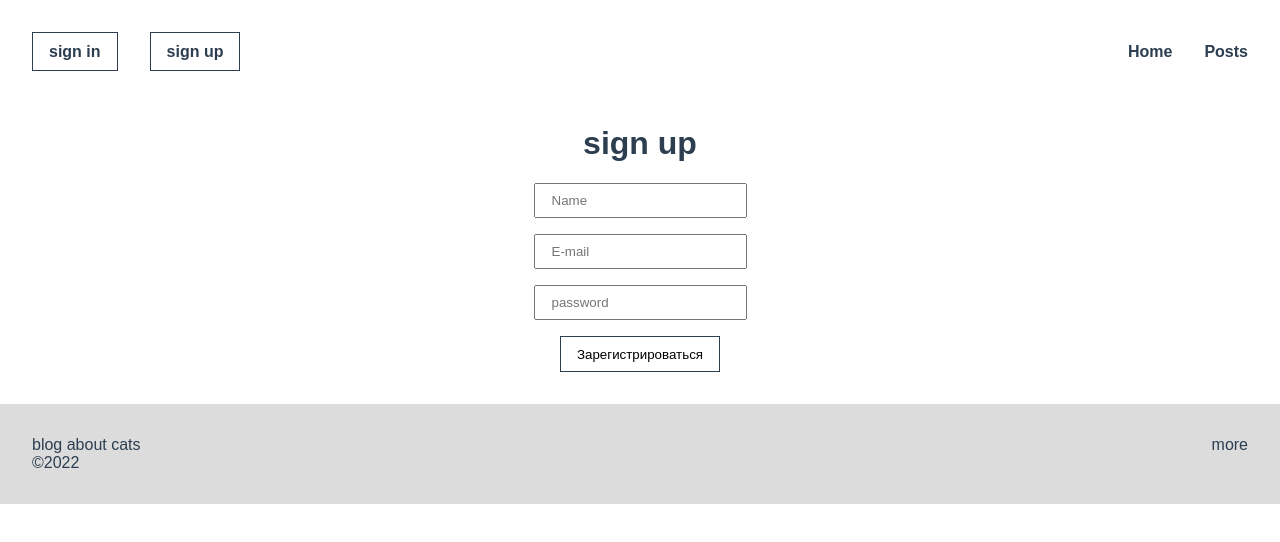
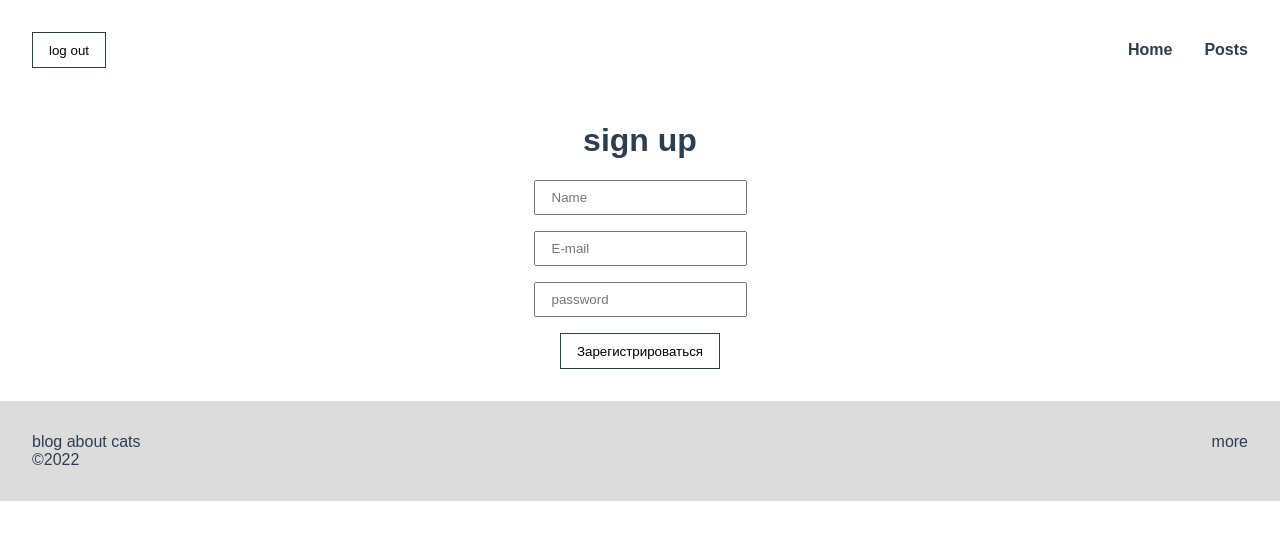
Before and after one commit to zaynapdev/spa-blog, a Vue app: page /signup in a window 1280 px wide. Shown: the top 542 px of the page. Built offline with nearby package versions, Linux system fonts and the light colour scheme; no server answers; sample sign-in values are in the browser's storage.

Commit message:
firebase

```diff
--- a/package.json
+++ b/package.json
@@ -8,6 +8,7 @@
   },
   "dependencies": {
     "core-js": "^3.8.3",
+    "firebase": "^9.12.1",
     "vue": "^3.2.13",
     "vue-router": "^4.0.3",
     "vuex": "^4.0.0"
--- a/src/components/Header.vue
+++ b/src/components/Header.vue
@@ -1,6 +1,6 @@
 <template>
   <nav>
-    <div class="nav" v-if="store.getters.checkIfLogged">
+    <div class="nav" v-if="store.getters.user">
       <router-link to="/signin">
         <button @click="store.commit('logOut')" class="button" >log out</button>
       </router-link>
--- a/src/components/SigninForm.vue
+++ b/src/components/SigninForm.vue
@@ -1,7 +1,7 @@
 <template>
-  <form action="" @submit.prevent="auth(loginin, passwordin)">
-    <input type="email" v-model="loginin" id="a" placeholder="E-mail">
-    <input type="password" v-model="passwordin" placeholder="password">
+  <form action="" @submit.prevent="auth()">
+    <input type="email" v-model="login" id="a" placeholder="E-mail">
+    <input type="password" v-model="password" placeholder="password">
     <input type="submit" value="Войти" class="button">
   </form>
 </template>
@@ -14,28 +14,17 @@ import router from '@/router'
 export default {
   name: 'Signin',
   setup(){
-    const loginin = ref('')
-    const passwordin = ref('')
+    const login = ref('')
+    const password = ref('')
     const store = useStore()
 
-    const auth=(l, p)=>{
-      const checkUser = store.getters.users.find(user=> user.login == l)
-      if (l == '') {
-        console.log('input login')
-      }else if(!checkUser){
-        console.log('wrong login')
-      } else if (p == '') {
-        console.log('input password')
-      } else if (p != checkUser.password) {
-        console.log('wrong password')
-      } else {
-        store.commit('signIn', checkUser)
-        router.replace({name: 'home'})
-      }
+    const auth = ()=>{
+      store.dispatch('signIn', {email: login.value, password: password.value})
+      router.replace('/')
     }
 
 
-    return {loginin, passwordin, store, auth}
+    return {login, password, store, auth}
   }
 }
 </script>
--- a/src/components/SignupForm.vue
+++ b/src/components/SignupForm.vue
@@ -1,5 +1,5 @@
 <template>
-  <form action="" @submit.prevent="saveUser(name, login, password)">
+  <form action="" @submit.prevent="saveUser()">
     <input type="text" v-model="name" placeholder="Name">
     <input type="email" v-model="login" placeholder="E-mail">
     <input type="password"  v-model="password" placeholder="password">
@@ -20,13 +20,9 @@ export default {
         const password = ref('')
         const store = useStore()
 
-        const saveUser = (name, login, password)=>{
-          const check = store.getters.users.find(user => user.login == login)
-          if(name != '' && login != '' && password != '' && !check){
-            store.commit('signUp', {name, login, password})
-            router.replace({name: 'home'})
-          }
-          if(check){alert('this e-mail is already used')}
+        const saveUser = ()=>{
+          store.dispatch|('signUp', {email: login.value, password: password.value})
+          router.replace('/')
         }
         return {name, login, password, store, saveUser}
     },
--- /dev/null
+++ b/src/firebase.js
@@ -0,0 +1,21 @@
+// Import the functions you need from the SDKs you need
+import { initializeApp } from "firebase/app";
+import { getAuth } from 'firebase/auth'
+// TODO: Add SDKs for Firebase products that you want to use
+// https://firebase.google.com/docs/web/setup#available-libraries
+
+// Your web app's Firebase configuration
+const firebaseConfig = {
+  apiKey: "AIzaSyAWwyC2Wh0qnczb2AFWue1R2BQyFYYKT-E",
+  authDomain: "spa-blog-c5ae3.firebaseapp.com",
+  projectId: "spa-blog-c5ae3",
+  storageBucket: "spa-blog-c5ae3.appspot.com",
+  messagingSenderId: "1019771817743",
+  appId: "1:1019771817743:web:930b30549e6729198cb87a"
+};
+
+// Initialize Firebase
+initializeApp(firebaseConfig);
+const auth = getAuth()
+
+export { auth }
--- a/src/router/index.js
+++ b/src/router/index.js
@@ -48,9 +48,9 @@ const router = createRouter({
   routes
 })
 router.beforeEach((to, from, next)=>{
-  if(to.meta.auth && JSON.parse(localStorage.getItem('logged'))) {
+  if(to.meta.auth && JSON.parse(localStorage.getItem('user'))) {
     next()
-  } else if (to.meta.auth && !JSON.parse(localStorage.getItem('logged'))) {
+  } else if (to.meta.auth && !JSON.parse(localStorage.getItem('user'))) {
     next('/signin')
   } else {
     next()
--- a/src/store/modules/posts/index.js
+++ b/src/store/modules/posts/index.js
@@ -39,7 +39,6 @@ export default{
         const img = state.imgs[Math.floor(Math.random() * state.imgs.length)]
         state.posts.push({path: `/post/${id}`, userId: payload.userId, id: id, title: payload.title, img: img, text: payload.text})
         localStorage.setItem('posts', JSON.stringify(state.posts))
-        console.log(payload)
       }
     },
     actions: {
--- a/src/store/modules/users/index.js
+++ b/src/store/modules/users/index.js
@@ -1,31 +1,38 @@
+import { auth } from "@/firebase"
+import { createUserWithEmailAndPassword, signInWithEmailAndPassword } from "firebase/auth"
+
 export default{
     state: {
-        users: JSON.parse(localStorage.getItem('users')) ?? [],
-        logged: JSON.parse(localStorage.getItem('logged')) ?? false
+        user: JSON.parse(localStorage.getItem('user')) ?? null
     },
     getters:{
-        users(state){
-            return state.users
-        },
-        checkIfLogged(state){
-            return state.logged
+        user(state){
+            return state.user
         }
     },
     mutations:{
-        signUp(state, payload){
-            const id = Math.floor(Math.random() * 1000)
-            state.users.push({id: id, name: payload.name, login: payload.login, password: payload.password})
-            state.logged = {id: id, name: payload.name, login: payload.login, password: payload.password}
-            localStorage.setItem('users', JSON.stringify(state.users))
-            localStorage.setItem('logged', JSON.stringify(state.logged))
-        },
-        signIn(state, payload){
-            state.logged = payload
-            localStorage.setItem('logged', JSON.stringify(state.logged))
+        setUser(state, payload){
+            state.user = payload
+            console.log(state.user)
         },
         logOut(state){
-            state.logged = false
-            localStorage.setItem('logged', JSON.stringify(state.logged))
+            state.user = null
+            localStorage.setItem('user', JSON.stringify(state.user))
+        }
+    },
+    actions:{
+        async signUp(context, {email, password}){
+            const response = await createUserWithEmailAndPassword(auth, email, password)
+            if (response) {
+                console.log(response)
+                context.commit('setUser', response.user)
+            } else {
+                throw new Error()
+            }
+        },
+        async signIn(context, {email, password}){
+            const response = await signInWithEmailAndPassword(auth, email, password)
+            context.commit('setUser', response.user)
         }
     }
 }
--- a/src/views/PostView.vue
+++ b/src/views/PostView.vue
@@ -20,7 +20,7 @@ export default{
     const store = useStore()
     const route = useRoute()
     const id = route.params.id
-    const user = store.getters.checkIfLogged
+    const user = store.getters.user
     const post = computed(()=>{
       return store.getters.posts.find(post => post.userId == user.id && post.id == id)
     })
--- a/src/views/PostsView.vue
+++ b/src/views/PostsView.vue
@@ -26,7 +26,7 @@ export default {
   },
   setup(){
     const store = useStore()
-    const user = store.getters.checkIfLogged
+    const user = store.getters.user
     const checkAdding = ref(false)
     const posts = computed(()=>{
       return store.getters.posts.filter(post => post.userId == user.id)
@@ -37,7 +37,6 @@ export default {
     const addNewPost = (title, text)=>{
       store.commit('addNewPost', {userId: user.id, title, text})
       checkAdding.value = !checkAdding.value
-      console.log(user)
     }
 
     return {posts, user, newPost, checkAdding, addNewPost}
@@ -48,11 +47,6 @@ export default {
 <style>
 .post{
   width: calc(1400px - 75%);
-  /* box-shadow: inset 0px 0px 1px 0px black;
-  padding: 1rem 2rem;
-  flex-direction: column;
-  align-items: center;
-  position: relative; */
 }
 .post-content{
   height: 100%;
```
Also changed, not shown: 1 other file (tests, documents, lock files or other folders).
